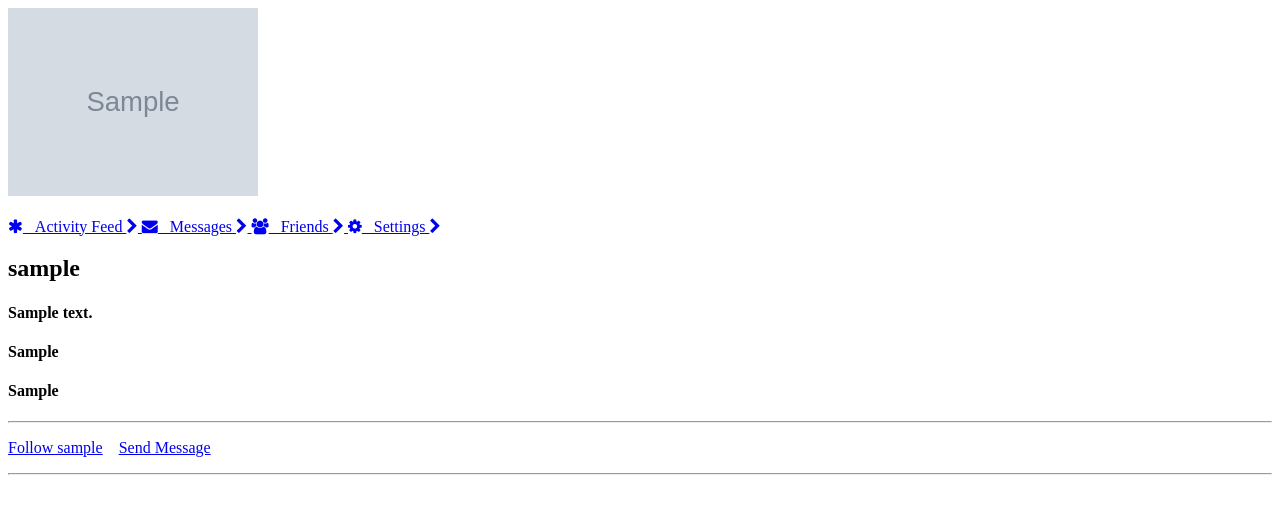
After one commit to hninmabalo/buzz_crowd, a Django app: page /profile/1 in a window 1280 px wide. The commit adds this page. Shown: the top 514 px of the page. Run offline with Django 4.2, Linux system fonts and the light colour scheme; tables that the repository leaves empty hold one stand-in row (values such as "Sample post"); grey boxes marked "Sample" are stand-in pictures; some libraries are stand-ins or nearby versions.

Commit message:
feat: add profile template

```diff
--- /dev/null
+++ b/main_app/static/style.css
@@ -0,0 +1,4 @@
+body{margin-top:20px;}
+.icons-list{
+    list-style-type: none;
+}
--- a/main_app/templates/index.html
+++ b/main_app/templates/index.html
@@ -6,11 +6,7 @@
 
 {% for post in posts %}
 <div class="card" style="width: 18rem;">
-    {% if post.image %}
  <img src="{{ post.image }}">
- {% else %}
- <img src='/media/blank_profile.png'/>
- {% endif %}
         <div class="card-body">
           <h5 class="card-title">{{ post.content }}</h5>
         <p>Posted by:
--- /dev/null
+++ b/main_app/templates/profile.html
@@ -0,0 +1,73 @@
+<!DOCTYPE html>
+<html lang="en">
+
+<head>
+    <meta charset="UTF-8">
+    <meta http-equiv="X-UA-Compatible" content="IE=edge">
+    <meta name="viewport" content="width=device-width, initial-scale=1.0">
+    <title>Buzz Crowd</title>
+    <link href="//maxcdn.bootstrapcdn.com/font-awesome/4.3.0/css/font-awesome.min.css" rel="stylesheet">
+
+</head>
+
+<body>
+    {% for profile in profiles %}
+    <div class="container bootstrap snippets bootdey">
+        <div class="col-md-9">
+            <div class="row">
+                <div class="col-md-4 col-sm-5">
+                    <div class="thumbnail">
+                        <img src="{{ profile.profile_image.url }}" width="250px" alt="Profile Picture">
+                    </div> <!-- /.thumbnail -->
+                    <br>
+                    <div class="list-group">
+                        <a href="#" class="list-group-item">
+                            <i class="fa fa-asterisk"></i> &nbsp;&nbsp;Activity Feed
+                            <i class="fa fa-chevron-right list-group-chevron"></i>
+                        </a>
+
+                        <a href="#" class="list-group-item">
+                            <i class="fa fa-envelope"></i> &nbsp;&nbsp;Messages
+                            <i class="fa fa-chevron-right list-group-chevron"></i>
+                        </a>
+                        <a href="#" class="list-group-item">
+                            <i class="fa fa-group"></i> &nbsp;&nbsp;Friends
+                            <i class="fa fa-chevron-right list-group-chevron"></i>
+                            <span class="badge"></span>
+                        </a>
+                        <a href="#" class="list-group-item">
+                            <i class="fa fa-cog"></i> &nbsp;&nbsp;Settings
+                            <i class="fa fa-chevron-right list-group-chevron"></i>
+                        </a>
+                    </div> <!-- /.list-group -->
+                </div> <!-- /.col -->
+
+
+                <div class="col-md-8 col-sm-7">
+                    <h2>{{ profile.nickname }}</h2>
+                    <h4>{{ profile.bio }}</h4>
+                    <h4>{{ profile.pronouns }}</h4>
+                    <h4>{{ profile.location }}</h4>
+                    <hr>
+                    <p>
+                        <a href="/profiles/{{ profile.id }}" class="btn btn-success">Follow {{ profile.nickname }}</a>
+                        &nbsp;&nbsp;
+                        <a href="/" class="btn btn-info">Send Message</a>
+                    </p>
+                    <hr>
+
+
+                </div>
+            </div>
+        </div>
+    </div>
+    {% endfor %}
+    <script src="https://cdn.jsdelivr.net/npm/@popperjs/core@2.11.6/dist/umd/popper.min.js"
+        integrity="sha384-oBqDVmMz9ATKxIep9tiCxS/Z9fNfEXiDAYTujMAeBAsjFuCZSmKbSSUnQlmh/jp3"
+        crossorigin="anonymous"></script>
+    <script src="https://cdn.jsdelivr.net/npm/bootstrap@5.2.3/dist/js/bootstrap.min.js"
+        integrity="sha384-cuYeSxntonz0PPNlHhBs68uyIAVpIIOZZ5JqeqvYYIcEL727kskC66kF92t6Xl2V"
+        crossorigin="anonymous"></script>
+</body>
+
+</html>
--- a/main_app/urls.py
+++ b/main_app/urls.py
@@ -4,4 +4,5 @@ from . import views
 urlpatterns = [
     path('', views.index, name = 'index'),
     path('about/', views.about, name = 'about'),
-    ]
+    path('profile/<str:pk>', views.profile, name='profile'),
+]
--- a/main_app/views.py
+++ b/main_app/views.py
@@ -1,11 +1,17 @@
 from django.shortcuts import render
+from django.contrib.auth.models import User
+
 from django.http import HttpResponse
-from .models import Post
+from .models import Post, Profile
 
 # Create your views here.
 def index(request):
-    posts = list(Post.objects.all())
-    return render(request, 'index.html', { 'posts': posts })
+  posts = list(Post.objects.all())
+  return render(request, 'index.html', { 'posts': posts })
 
 def about(request):
-    return render(request, 'about.html')
+  return render(request, 'about.html')
+
+def profile(request, pk):
+  profiles = list(Profile.objects.all())
+  return render(request, 'profile.html', { 'profiles': profiles})
```
Also changed, not shown: profile_images/undefined_-_Imgur.jpg (added).
